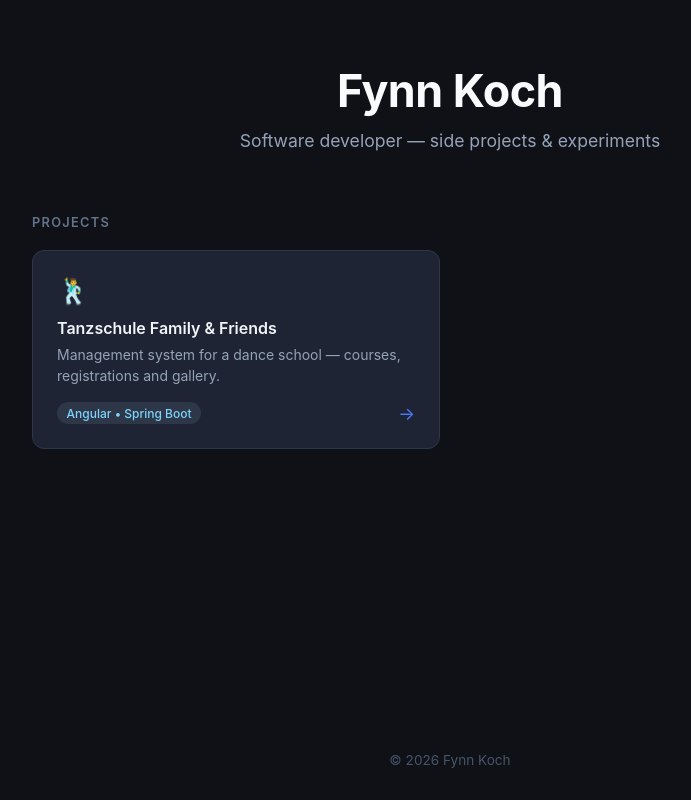
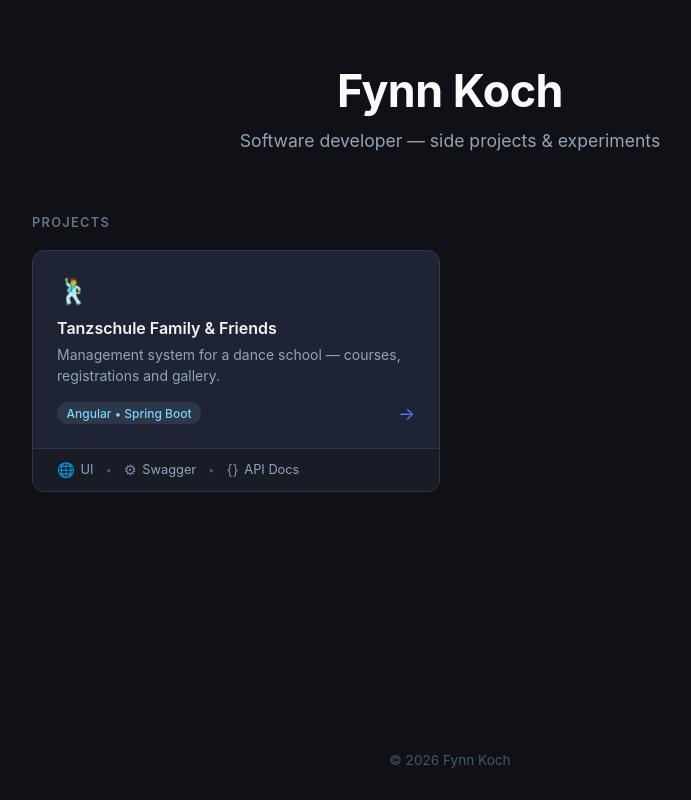
Before and after one commit to xK0ch/fynn-koch-landingpage, an Angular app: page / in a window 1280 px wide. Shown: the whole page, without its empty margins (190-881 px from the left). Built offline with nearby package versions, Linux system fonts and the light colour scheme.

Commit message:
Add option to add multiple links to a project

```diff
--- a/src/app/app.html
+++ b/src/app/app.html
@@ -8,7 +8,8 @@
     <h2>Projects</h2>
     <div class="projects">
 
-      <a class="card" href="https://tanzschule.fynn-koch.de" target="_blank" rel="noopener noreferrer">
+      <article class="card">
+        <a class="card-main" href="https://tanzschule.fynn-koch.de" target="_blank" rel="noopener noreferrer">
           <span class="card-icon">&#128378;</span>
           <div class="card-body">
             <h3>Tanzschule Family &amp; Friends</h3>
@@ -19,6 +20,20 @@
             <span class="arrow">&#8594;</span>
           </div>
         </a>
+        <div class="card-links">
+          <a href="https://tanzschule.fynn-koch.de" target="_blank" rel="noopener noreferrer">
+            <span class="link-icon">&#127760;</span> UI
+          </a>
+          <span class="link-divider">&bull;</span>
+          <a href="https://tanzschule.fynn-koch.de/swagger-ui/index.html" target="_blank" rel="noopener noreferrer">
+            <span class="link-icon">&#9881;</span> Swagger
+          </a>
+          <span class="link-divider">&bull;</span>
+          <a href="https://tanzschule.fynn-koch.de/v3/api-docs" target="_blank" rel="noopener noreferrer">
+            <span class="link-icon">&#123;&#125;</span> API Docs
+          </a>
+        </div>
+      </article>
 
     </div>
   </section>
--- a/src/app/app.scss
+++ b/src/app/app.scss
@@ -49,18 +49,22 @@ section h2 {
   background: #1e2433;
   border: 1px solid #2d3748;
   border-radius: 12px;
-  padding: 1.5rem;
-  text-decoration: none;
-  color: inherit;
-  display: flex;
-  flex-direction: column;
-  gap: 0.75rem;
+  overflow: hidden;
   transition: border-color 0.2s, transform 0.2s;
 
   &:hover {
     border-color: #4f7aff;
     transform: translateY(-2px);
   }
+}
+
+.card-main {
+  display: flex;
+  flex-direction: column;
+  gap: 0.75rem;
+  padding: 1.5rem;
+  text-decoration: none;
+  color: inherit;
 }
 
 .card-icon {
@@ -105,6 +109,39 @@ section h2 {
   font-size: 1.1rem;
 }
 
+.card-links {
+  display: flex;
+  align-items: center;
+  gap: 0.75rem;
+  padding: 0.75rem 1.5rem;
+  background: #171c27;
+  border-top: 1px solid #2d3748;
+  font-size: 0.8rem;
+
+  a {
+    display: inline-flex;
+    align-items: center;
+    gap: 0.35rem;
+    color: #94a3b8;
+    text-decoration: none;
+    transition: color 0.2s;
+
+    &:hover {
+      color: #7dd3fc;
+    }
+  }
+
+  .link-icon {
+    font-size: 0.9rem;
+    opacity: 0.8;
+  }
+
+  .link-divider {
+    color: #475569;
+    font-size: 0.7rem;
+  }
+}
+
 footer {
   text-align: center;
   padding: 2rem;
```
Lines whose indentation alone changed are shown as unchanged.
